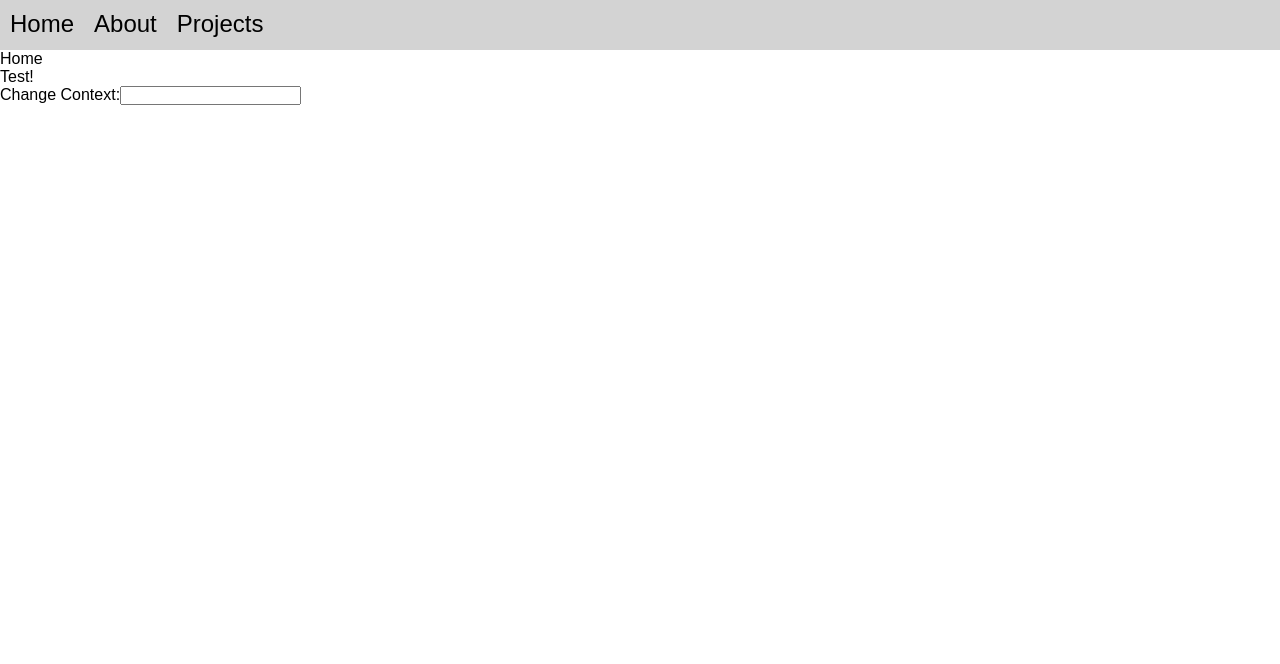
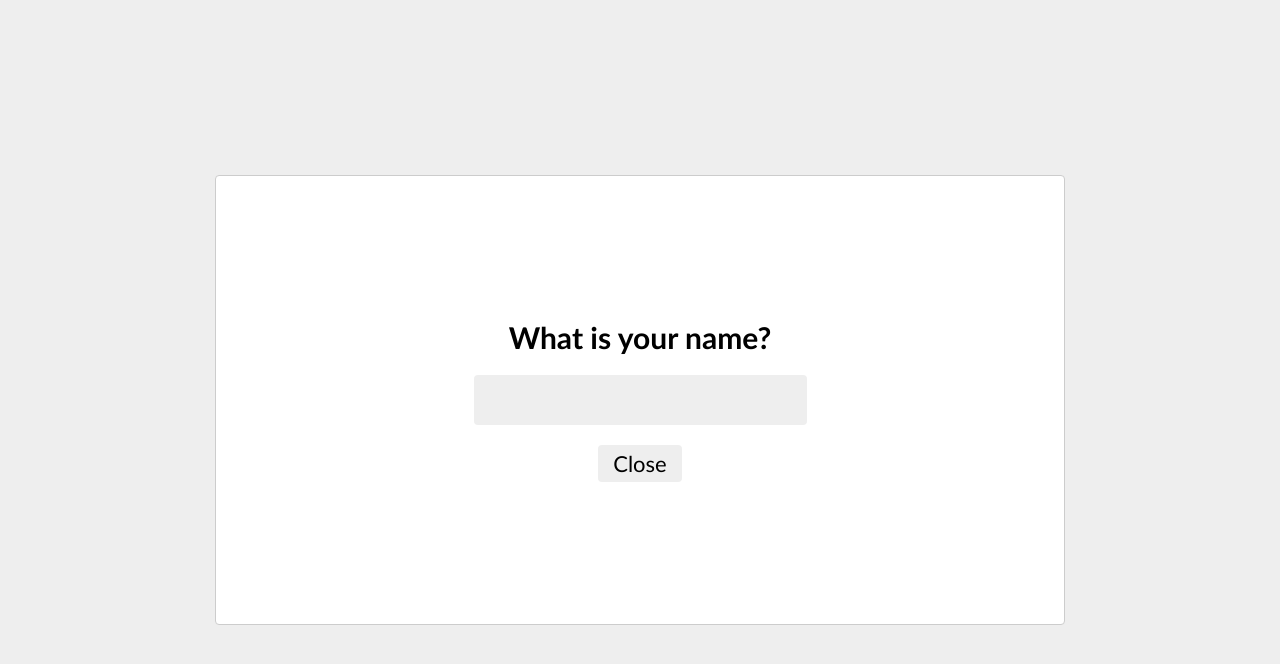
Before and after one commit to ericmoore123/react-routing, a React (Create React App) app in the folder router-project/: page / in a window 1280 px wide. Shown: the top 664 px of the page. Built offline with nearby package versions, Linux system fonts and the light colour scheme.

Commit message:
Added react-modal to function as a global state setter

```diff
--- a/router-project/package.json
+++ b/router-project/package.json
@@ -8,6 +8,7 @@
     "@testing-library/user-event": "^13.5.0",
     "react": "^18.2.0",
     "react-dom": "^18.2.0",
+    "react-modal": "^3.15.1",
     "react-router-dom": "^6.4.1",
     "react-scripts": "5.0.1",
     "styled-components": "^5.3.5",
--- a/router-project/src/App.css
+++ b/router-project/src/App.css
@@ -2,8 +2,72 @@
   margin: 0;
   padding: 0;
   box-sizing: border-box;
+  font-family:'Trebuchet MS', 'Lucida Sans Unicode', 'Lucida Grande', 'Lucida Sans', Arial, sans-serif;
 }
 
-.App{
-  font-family: Arial, Helvetica, sans-serif
+.mymodal {
+  position: fixed;
+  top: 50%;
+  left: 50%;
+  transform: translate(-50%, -50%);
+
+  border: 1px solid #ccc;
+  background: #fff;
+  overflow: auto;
+  border-radius: 4px;
+  outline: none;
+  padding: 20px;
+  width: 850px;
+  height: 450px
 }
+
+/* .ReactModal__Overlay {
+  opacity: 0;
+  transition: opacity 500ms ease-in-out;
+} */
+
+.ReactModal__Overlay--after-open {
+  opacity: 1;
+}
+
+.ReactModal__Overlay--before-close {
+  opacity: 0;
+}
+
+.mymodal form{
+  display: flex;
+  flex-direction: column;
+  align-items: center;
+  height: 100%;
+  justify-content: center;
+}
+
+.mymodal h3, #name, .closeModal{
+  margin: 10px 0;
+}
+
+.mymodal h3{
+  font-size: 30px;
+}
+
+.mymodal #name{
+  background: rgb(238, 238, 238);
+  border: none;
+  border-radius: 4px;
+  outline: none;
+  padding: 10px;
+  font-size: 25px;
+}
+
+.mymodal .closeModal{
+  background: rgb(238, 238, 238);
+  border: none;
+  font-size: 22px;
+  padding: 5px 15px;
+  border-radius: 4px;
+}
+
+.closeModal:hover, .mymodal #name:hover{
+  box-shadow: grey 0px 2px 4px;
+  cursor: pointer;
+}
--- a/router-project/src/App.js
+++ b/router-project/src/App.js
@@ -1,29 +1,70 @@
 import './App.css';
-import React, {useState} from 'react';
+import React, { useState, useEffect } from 'react';
 import { Routes, Route } from 'react-router-dom';
 import Home from './components/Home';
 import About from './components/About';
 import Projects from './components/Projects';
 import Navbar from './components/Navbar';
 
-export const GlobalContext = React.createContext();
+// React-Modal
+import Modal from "react-modal";
+
+export const GlobalContext = React.createContext('');
 
 const App = () => {
 
   const [globalData, setGlobalData] = useState('Test!');
+  const [isOpen, setIsOpen] = useState(true);
+
+  const closeModal = () => {
+    setIsOpen(false);
+    localStorage.setItem('nameSet', true);
+    localStorage.setItem('userName', globalData);
+  };
+
+  useEffect(() => {
+    console.log('Ran useEffect');
+    const nameStatus = localStorage.getItem('nameSet');
+    const name = localStorage.getItem('userName');
+    if(nameStatus){
+      setIsOpen(true);
+      setGlobalData(name);
+    }else{
+      setIsOpen(true);
+    };
+  }, []);
 
   return (
     <div className="App">
-      <Navbar />
       <GlobalContext.Provider value={{ globalData, setGlobalData }}>
+        <Navbar />
+        <Modal
+          className="mymodal"
+          isOpen={isOpen}
+          onRequestClose={closeModal}
+          ariaHideApp={false}
+          contentLabel="My dialog"
+          style={{
+            overlay: {
+              backgroundColor: 'rgb(238, 238, 238)'
+            }
+          }}
+        >
+          <form>
+            <h3 htmlFor="name">What is your name?</h3>
+            <input type="text" id="name" onChange={(e) => setGlobalData(e.target.value)}/>
+            <button className="closeModal" onClick={closeModal}>Close</button>
+          </form>
+        </Modal>
+
         <Routes>
-          <Route path="/" element={<Home/>} />
-          <Route path="/about" element={<About/>} />
-          <Route path="/Projects" element={<Projects/>} />
+          <Route path="/" element={<Home />} />
+          <Route path="/about" element={<About />} />
+          <Route path="/Projects" element={<Projects />} />
         </Routes>
       </GlobalContext.Provider>
     </div>
   );
-}
+};
 
 export default App;
--- a/router-project/src/components/About.js
+++ b/router-project/src/components/About.js
@@ -10,4 +10,4 @@ export default function About() {
         <p>{globalData}</p>
     </>
   )
-}
+};
```
Also changed, not shown: router-project/src/components/Overlay.js (added, +15 -0 lines), 1 other file (tests, documents, lock files or other folders).
